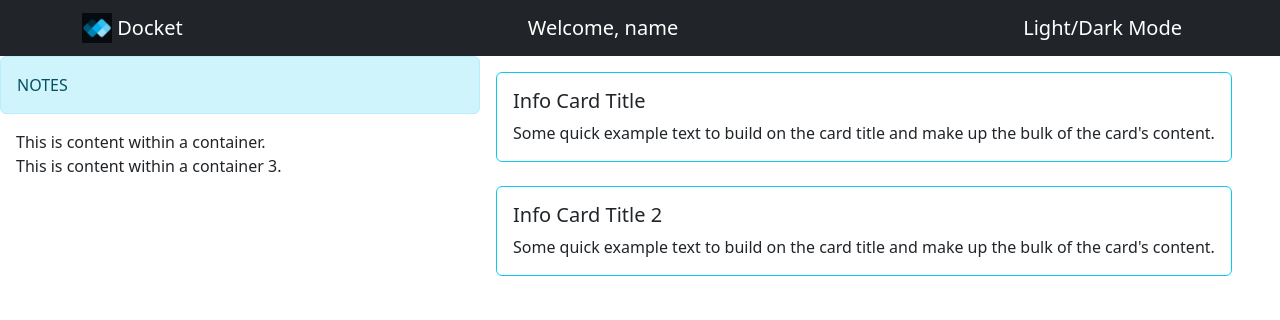
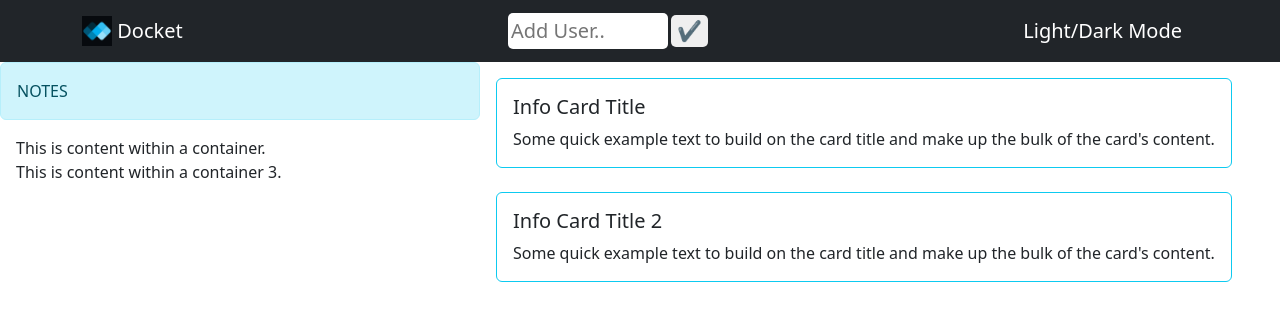
Before and after one commit to bouzianeseffah/front-end-project, a React (Create React App) app in the folder todo-list-project/: page / in a window 1280 px wide. Shown: the top 320 px of the page. Built offline with nearby package versions, Linux system fonts and the light colour scheme.

Commit message:
Added username input on navbar

```diff
--- a/todo-list-project/public/index.css
+++ b/todo-list-project/public/index.css
@@ -45,3 +45,28 @@ hr {
 .list-card {
  max-width: 100%;
 }
+
+
+/* add name styles */
+
+.addName {
+ border-radius: 5px;
+ margin-left: 10px;
+ width: 10rem;
+ border: none;
+ padding: 3px;
+}
+
+.addName-button {
+ margin-left: 3px;
+ border: none;
+ border-radius: 5px;
+}
+
+.none {
+ display: none;
+}
+
+.show {
+ display: block;
+}
--- a/todo-list-project/src/components/Navbar.js
+++ b/todo-list-project/src/components/Navbar.js
@@ -1,9 +1,26 @@
-import React from "react";
+import React, { useState } from "react";
 import Container from 'react-bootstrap/Container';
 import Navbar from 'react-bootstrap/Navbar';
 import logo from '../images/Docket.png'
 
 function Nav() {
+
+  const [nameInForm, setNameInForm] = useState('')
+  const [show, setShow] = useState(true)
+
+  const inputName = (event) => {
+    setNameInForm(event.target.value);
+  }
+
+  // Show the user names input
+  function handleSubmit() {
+    setNameInForm(prevName => prevName = nameInForm)
+    // console.log('Welcome ' + nameInForm)
+    setShow(prevShow => prevShow === true ? false : true)
+    // console.log(show)
+  }
+
+
   return (
     <div className="Nav">
       <Navbar bg="dark" variant="dark">
@@ -18,9 +35,41 @@ function Nav() {
             />{' '}
             Docket
           </Navbar.Brand>
+
           <Navbar.Brand >
-            Welcome, name
+            <form className={show ? 'show' : 'none'}>
+              <input
+                type='text'
+                id="firstname"
+                value={nameInForm}
+                placeholder="Add User.."
+                className="addName"
+                onChange={inputName}
+                maxLength='15'
+              />
+              <button
+                type = "button"
+                className="addName-button"
+                onClick={handleSubmit}
+                // onMouseDown={handleClose}
+              >
+                <span>✔️</span>
+              </button>
+            </form>
+
+            <div className={show ? 'none' : 'show'}>
+              <span className="name">Welcome, {nameInForm} </span>
+              <button
+                type = "button"
+                className="addName-button"
+                onClick={handleSubmit}
+                // onMouseDown={handleShow}
+              >
+                <span>✏️</span>
+              </button>
+            </div>
           </Navbar.Brand>
+
           {/* Light dark mode button */}
           <Navbar.Brand href="#home">
             Light/Dark Mode
```
